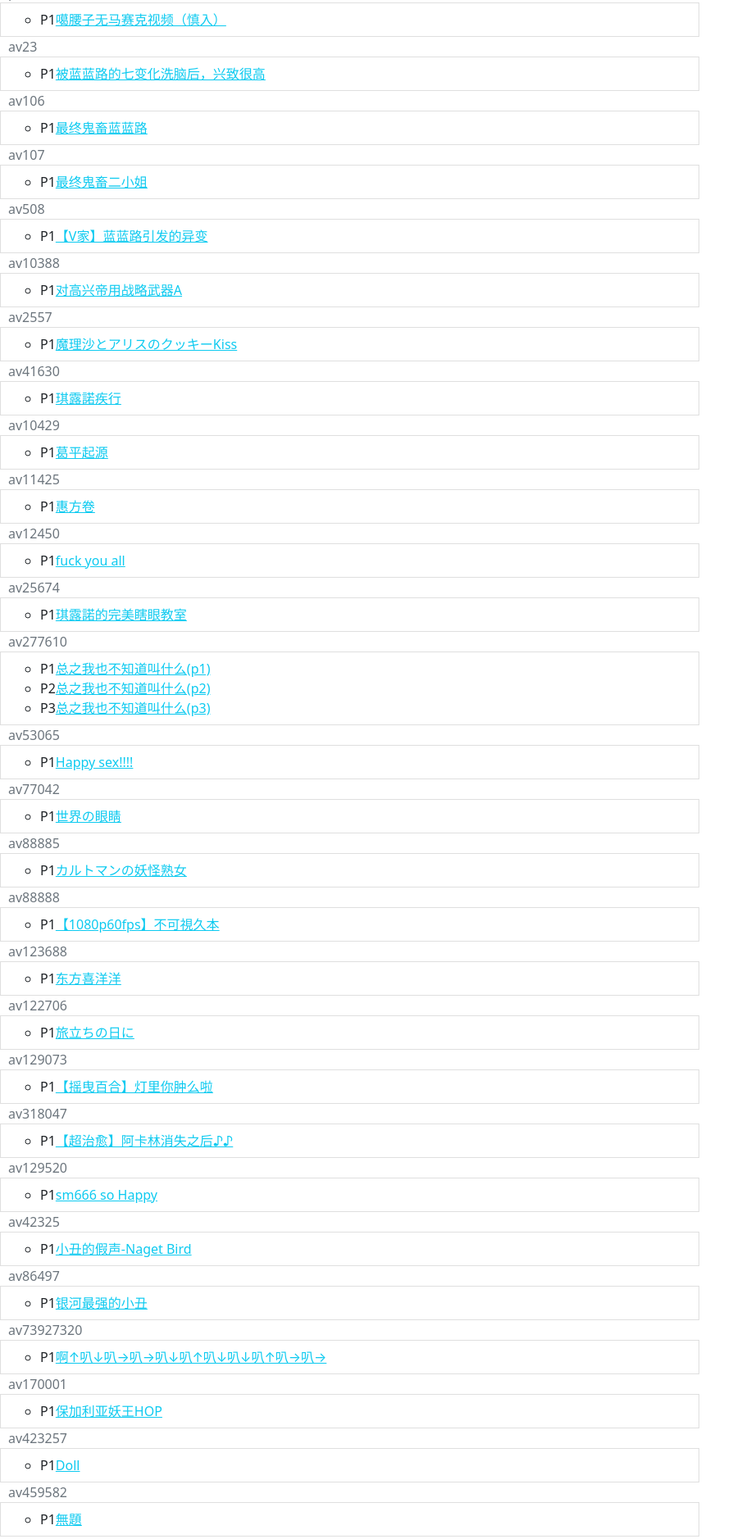
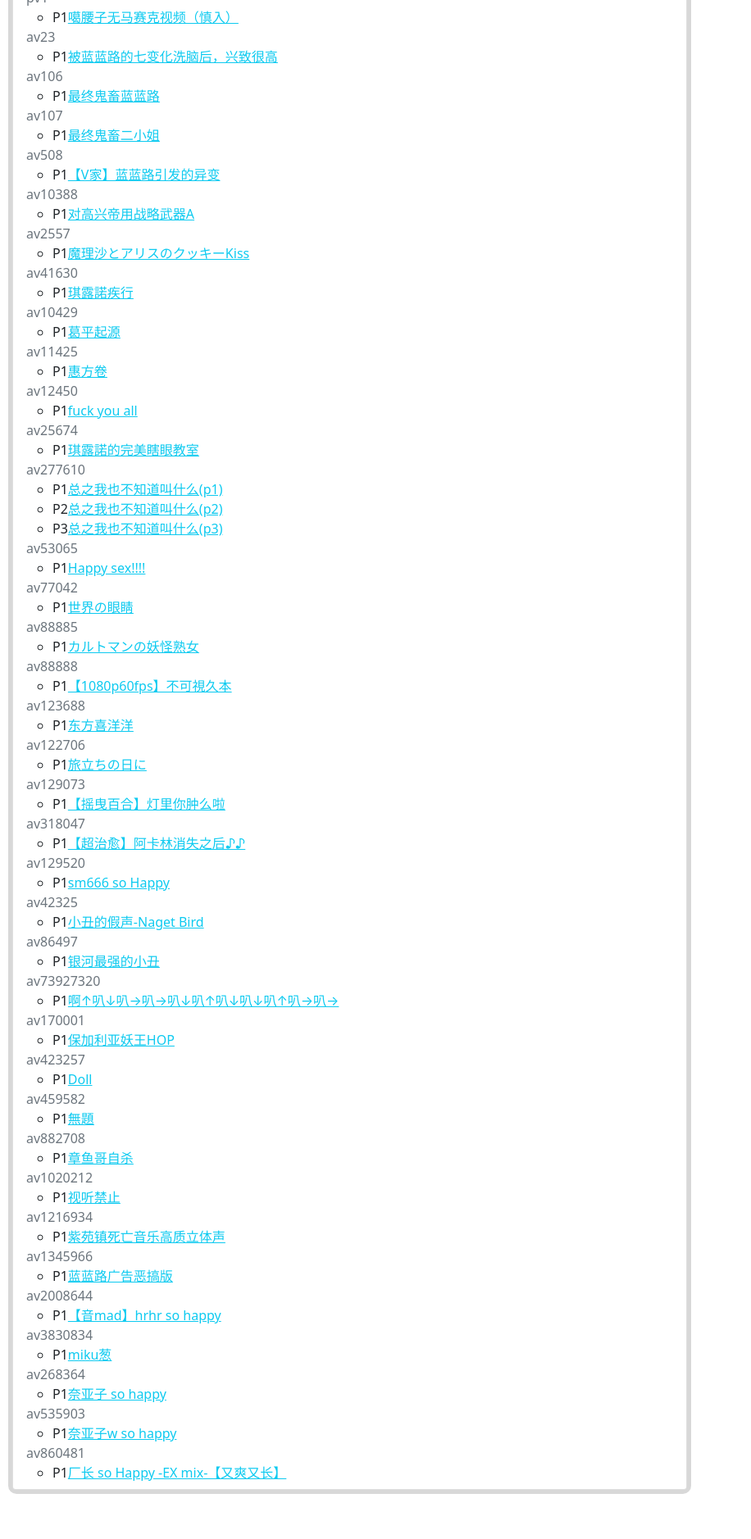
Before and after one commit to PeterCoast/petercoast.github.io, a plain HTML site: page assets/html/video/videolist.html in a window 1280 px wide. Shown: the part 311-2189 px from the top of the page at 82% size, without its empty margins (0-916 px from the left). After the commit the page ends 2144 px from the top, so only its background shows below. Drawn offline with Linux system fonts and the light colour scheme.

Commit message:
Site updated: 2022-04-20 22:57:21

```diff
--- a/assets/html/video/videolist.html
+++ b/assets/html/video/videolist.html
@@ -7,8 +7,11 @@
         <link href="./css/bootstrap.min.css" rel="stylesheet">
         <script src="./js/bootstrap.min.js"></script>
         <style type="text/css">
-        	.text-muted {
-        		margin-left:10px;
+        	#box {
+        		margin:10px;
+        		padding:5px;
+        		background:rgba(158,158,158,0.4);
+        		border-radius:10px;
         	}
         </style>
     </head>
@@ -23,11 +26,12 @@
                     </ul>
                 </div>
             </nav>
+            <div id="box">
                 <ul class="list-group">
+                    <li class="list-group-item">
                         <div class="text-muted">
                              av10492
                         </div>
-                <li class="list-group-item">
                         <ul>
                             <li id="av10492-p1">P1<a class="text-info" target="_blank" onclick="openVideo('./vid/av10492-p1.mp4')">空气本的头破先进国(起源)</a></li>
                             <li id="av10492-p2">P2<a class="text-info" target="_blank" onclick="openVideo('./vid/av10492-p2-1.mp4')">久本薯饼(较猎奇)(第一集)</a><a class="text-info" target="_blank" onclick="openVideo('./vid/av10492-p2－2.mp4')">(第二集)</a></li>
@@ -37,269 +41,233 @@
                             <li id="av10492-p6">P6<a class="text-info" target="_blank" onclick="openVideo('./vid/av10492-p6.mp4')">益虫观察(看完毛骨悚然的猎奇)</a> </li>
                             <li id="av10492-p7">P7<a class="text-info" target="_blank" onclick="openVideo('./vid/av10492-p7.mp4')">御本尊过山车(喷血)</a></li>
                             <li id="av10492-p8">P8<a class="text-info" target="_blank" onclick="openVideo('./vid/av10492-p8.mp4')">令人作呕的猎奇(超级变变变)</a></li>
-                    </ul> </li>
+                        </ul>
                         <div class="text-muted">
                              pv1
                         </div>
-                <li class="list-group-item">
                         <ul>
                             <li id="pv1-p1">P1<a class="text-info" target="_blank" onclick="openVideo('./vid/pv1-p1.mp4')">噶腰子无马赛克视频（慎入）</a></li>
-                    </ul> </li>
+                        </ul>
                         <div class="text-muted">
                              av23
                         </div>
-                <li class="list-group-item">
                         <ul>
                             <li id="av23-p1">P1<a class="text-info" target="_blank" onclick="openVideo('./vid/av23-p1.mp4')">被蓝蓝路的七变化洗脑后，兴致很高</a></li>
-                    </ul> </li>
+                        </ul>
                         <div class="text-muted">
                              av106
                         </div>
-                <li class="list-group-item">
                         <ul>
                             <li id="av106-p1">P1<a class="text-info" target="_blank" onclick="openVideo('./vid/av106-p1.mp4')">最终鬼畜蓝蓝路</a></li>
-                    </ul> </li>
+                        </ul>
                         <div class="text-muted">
                              av107
                         </div>
-                <li class="list-group-item">
                         <ul>
                             <li id="av107-p1">P1<a class="text-info" target="_blank" onclick="openVideo('./vid/av107-p1.mp4')">最终鬼畜二小姐</a></li>
-                    </ul> </li>
+                        </ul>
                         <div class="text-muted">
                              av508
                         </div>
-                <li class="list-group-item">
                         <ul>
                             <li id="av508-p1">P1<a class="text-info" target="_blank" onclick="openVideo('./vid/av508-p1.mp4')">【V家】蓝蓝路引发的异变</a></li>
-                    </ul> </li>
+                        </ul>
                         <div class="text-muted">
                              av10388
                         </div>
-                <li class="list-group-item">
                         <ul>
                             <li id="av10388-p1">P1<a class="text-info" target="_blank" onclick="openVideo('./vid/av10388-p1.mp4')">对高兴帝用战略武器A</a></li>
-                    </ul> </li>
+                        </ul>
                         <div class="text-muted">
                              av2557
                         </div>
-                <li class="list-group-item">
                         <ul>
                             <li id="av2557-p1">P1<a class="text-info" target="_blank" onclick="openVideo('./vid/av2557-p1.mp4')">魔理沙とアリスのクッキーKiss</a></li>
-                    </ul> </li>
+                        </ul>
                         <div class="text-muted">
                              av41630
                         </div>
-                <li class="list-group-item">
                         <ul>
                             <li id="av41630-p1">P1<a class="text-info" target="_blank" onclick="openVideo('./vid/av41630-p1.mp4')">琪露諾疾行</a></li>
-                    </ul> </li>
+                        </ul>
                         <div class="text-muted">
                              av10429
                         </div>
-                <li class="list-group-item">
                         <ul>
                             <li id="av10429-p1">P1<a class="text-info" target="_blank" onclick="openVideo('./vid/av10429-p1.mp4')">葛平起源</a></li>
-                    </ul> </li>
+                        </ul>
                         <div class="text-muted">
                              av11425
                         </div>
-                <li class="list-group-item">
                         <ul>
                             <li id="av11425-p1">P1<a class="text-info" target="_blank" onclick="openVideo('./vid/av11425-p1.mp4')">惠方卷</a></li>
-                    </ul> </li>
+                        </ul>
                         <div class="text-muted">
                              av12450
                         </div>
-                <li class="list-group-item">
                         <ul>
                             <li id="av12450-p1">P1<a class="text-info" target="_blank" onclick="openVideo('./vid/av12450-p1.mp4')">fuck you all</a></li>
-                    </ul> </li>
+                        </ul>
                         <div class="text-muted">
                              av25674
                         </div>
-                <li class="list-group-item">
                         <ul>
                             <li id="av25674－p1">P1<a class="text-info" target="_blank" onclick="openVideo('./vid/av25674-p1.mp4')">琪露諾的完美瞎眼教室</a></li>
-                    </ul> </li>
+                        </ul>
                         <div class="text-muted">
                              av277610
                         </div>
-                <li class="list-group-item">
                         <ul>
                             <li id="av277610－p1">P1<a class="text-info" target="_blank" onclick="openVideo('./vid/av277610-p1.mp4')">总之我也不知道叫什么(p1)</a></li>
                             <li id="av277610-p2">P2<a class="text-info" target="_blank" onclick="openVideo('./vid/av277610-p2.mp4')">总之我也不知道叫什么(p2)</a></li>
                             <li id="av277610－p3">P3<a class="text-info" target="_blank" onclick="openVideo('./vid/av277610-p3.mp4')">总之我也不知道叫什么(p3)</a></li>
-                    </ul> </li>
+                        </ul>
                         <div class="text-muted">
                              av53065
                         </div>
-                <li class="list-group-item">
                         <ul>
                             <li id="av53065-p1">P1<a class="text-info" target="_blank" onclick="openVideo('./vid/av53065-p1.mp4')">Happy sex!!!!</a></li>
-                    </ul> </li>
+                        </ul>
                         <div class="text-muted">
                              av77042
                         </div>
-                <li class="list-group-item">
                         <ul>
                             <li id="av77042-p1">P1<a class="text-info" target="_blank" onclick="openVideo('./vid/av77042-p1.mp4')">世界の眼睛</a></li>
-                    </ul> </li>
+                        </ul>
                         <div class="text-muted">
                              av88885
                         </div>
-                <li class="list-group-item">
                         <ul>
                             <li id="av88885-p1">P1<a class="text-info" target="_blank" onclick="openVideo('./vid/av88885-p1.mp4')">カルトマンの妖怪熟女</a></li>
-                    </ul> </li>
+                        </ul>
                         <div class="text-muted">
                              av88888
                         </div>
-                <li class="list-group-item">
                         <ul>
                             <li id="av88888-p1">P1<a class="text-info" target="_blank" onclick="openVideo('./vid/av88888-p1.mp4')">【1080p60fps】不可視久本</a></li>
-                    </ul> </li>
+                        </ul>
                         <div class="text-muted">
                              av123688
                         </div>
-                <li class="list-group-item">
                         <ul>
                             <li id="av123688-p1">P1<a class="text-info" target="_blank" onclick="openVideo('./vid/av123688-p1.mp4')">东方喜洋洋</a></li>
-                    </ul> </li>
+                        </ul>
                         <div class="text-muted">
                              av122706
                         </div>
-                <li class="list-group-item">
                         <ul>
                             <li id="av122706-p1">P1<a class="text-info" target="_blank" onclick="openVideo('./vid/av122706-p1.mp4')">旅立ちの日に</a></li>
-                    </ul> </li>
+                        </ul>
                         <div class="text-muted">
                              av129073
                         </div>
-                <li class="list-group-item">
                         <ul>
                             <li id="av129073-p1">P1<a class="text-info" target="_blank" onclick="openVideo('./vid/av129073-p1.mp4')">【摇曳百合】灯里你肿么啦</a></li>
-                    </ul> </li>
+                        </ul>
                         <div class="text-muted">
                              av318047
                         </div>
-                <li class="list-group-item">
                         <ul>
                             <li id="av318047-p1">P1<a class="text-info" target="_blank" onclick="openVideo('./vid/av318047-p1.mp4')">【超治愈】阿卡林消失之后♪♪</a></li>
-                    </ul> </li>
+                        </ul>
                         <div class="text-muted">
                              av129520
                         </div>
-                <li class="list-group-item">
                         <ul>
                             <li id="av129520-p1">P1<a class="text-info" target="_blank" onclick="openVideo('./vid/av129520-p1.mp4')">sm666 so Happy</a></li>
-                    </ul> </li>
+                        </ul>
                         <div class="text-muted">
                              av42325
                         </div>
-                <li class="list-group-item">
                         <ul>
                             <li id="av42325-p1">P1<a class="text-info" target="_blank" onclick="openVideo('./vid/av42325-p1.mp4')">小丑的假声-Naget Bird</a></li>
-                    </ul> </li>
+                        </ul>
                         <div class="text-muted">
                              av86497
                         </div>
-                <li class="list-group-item">
                         <ul>
                             <li id="av86497-p1">P1<a class="text-info" target="_blank" onclick="openVideo('./vid/av86497-p1.mp4')">银河最强的小丑</a></li>
-                    </ul> </li>
+                        </ul>
                         <div class="text-muted">
                              av73927320
                         </div>
-                <li class="list-group-item">
                         <ul>
                             <li id="av73927320-p1">P1<a class="text-info" target="_blank" onclick="openVideo('./vid/av73927320-p1.mp4')">啊↑叭↓叭→叭→叭↓叭↑叭↓叭↓叭↑叭→叭→</a></li>
-                    </ul> </li>
+                        </ul>
                         <div class="text-muted">
                              av170001
                         </div>
-                <li class="list-group-item">
                         <ul>
                             <li id="av170001-p1">P1<a class="text-info" target="_blank" onclick="openVideo('./vid/av170001-p1.mp4')">保加利亚妖王HOP</a></li>
-                    </ul> </li>
+                        </ul>
                         <div class="text-muted">
                              av423257
                         </div>
-                <li class="list-group-item">
                         <ul>
                             <li id="av423257-p1">P1<a class="text-info" target="_blank" onclick="openVideo('./vid/av423257-p1.mp4')">Doll</a></li>
-                    </ul> </li>
+                        </ul>
                         <div class="text-muted">
                              av459582
                         </div>
-                <li class="list-group-item">
                         <ul>
                             <li id="av459582-p1">P1<a class="text-info" target="_blank" onclick="openVideo('./vid/av459582-p1.mp4')">無題</a></li>
-                    </ul> </li>
+                        </ul>
                         <div class="text-muted">
                              av882708
                         </div>
-                <li class="list-group-item">
                         <ul>
                             <li id="av882708-p1">P1<a class="text-info" target="_blank" onclick="openVideo('./vid/av882708-p1.mp4')">章鱼哥自杀</a></li>
-                    </ul> </li>
+                        </ul>
                         <div class="text-muted">
                              av1020212
                         </div>
-                <li class="list-group-item">
                         <ul>
                             <li id="av1020212-p1">P1<a class="text-info" target="_blank" onclick="openVideo('./vid/av1020212-p1.mp4')">视听禁止</a></li>
-                    </ul> </li>
+                        </ul>
                         <div class="text-muted">
                              av1216934
                         </div>
-                <li class="list-group-item">
                         <ul>
                             <li id="av1216934-p1">P1<a class="text-info" target="_blank" onclick="openVideo('./vid/av1216934-p1.mp4')">紫苑镇死亡音乐高质立体声</a></li>
-                    </ul> </li>
+                        </ul>
                         <div class="text-muted">
                              av1345966
                         </div>
-                <li class="list-group-item">
                         <ul>
                             <li id="av1345966-p1">P1<a class="text-info" target="_blank" onclick="openVideo('./vid/av1345966-p1.mp4')">蓝蓝路广告恶搞版</a></li>
-                    </ul> </li>
+                        </ul>
                         <div class="text-muted">
                              av2008644
                         </div>
-                <li class="list-group-item">
                         <ul>
                             <li id="av2008644-p1">P1<a class="text-info" target="_blank" onclick="openVideo('./vid/av2008644-p1.mp4')">【音mad】hrhr so happy</a></li>
-                    </ul> </li>
+                        </ul>
                         <div class="text-muted">
                              av3830834
                         </div>
-                <li class="list-group-item">
                         <ul>
                             <li id="av3830834-p1">P1<a class="text-info" target="_blank" onclick="openVideo('./vid/av3830834-p1.mp4')">miku葱</a></li>
-                    </ul> </li>
+                        </ul>
                         <div class="text-muted">
                              av268364
                         </div>
-                <li class="list-group-item">
                         <ul>
                             <li id="av268364-p1">P1<a class="text-info" target="_blank" onclick="openVideo('./vid/av268364-p1.mp4')">奈亚子 so happy</a></li>
-                    </ul> </li>
+                        </ul>
                         <div class="text-muted">
                              av535903
                         </div>
-                <li class="list-group-item">
                         <ul>
                             <li id="av535903-p1">P1<a class="text-info" target="_blank" onclick="openVideo('./vid/非常抱歉_1080p.mp4')">奈亚子w so happy</a></li>
-                    </ul> </li>
+                        </ul>
                         <div class="text-muted">
                              av860481
                         </div>
-                <li class="list-group-item">
                         <ul>
                             <li id="av860481-p1">P1<a class="text-info" target="_blank" onclick="openVideo('./vid/av860481-p1.mp4')">厂长 so Happy -EX mix-【又爽又长】</a></li>
                         </ul> </li>
                 </ul>
+            </div>
         </div>
         <script>
         function openVideo(src) {
```
Lines whose indentation alone changed are shown as unchanged.
